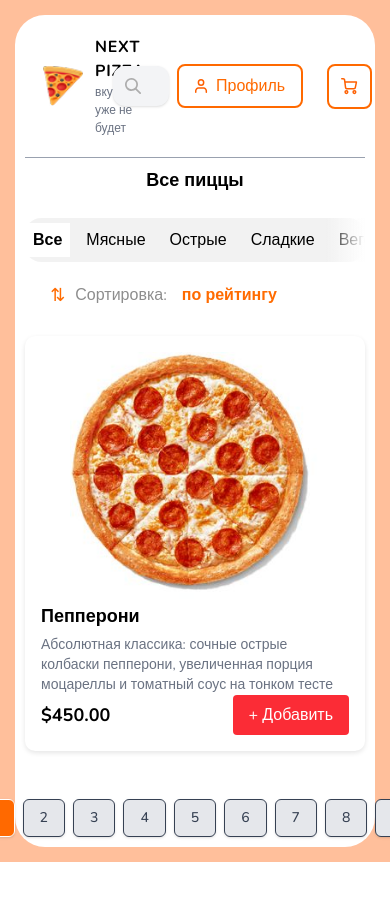
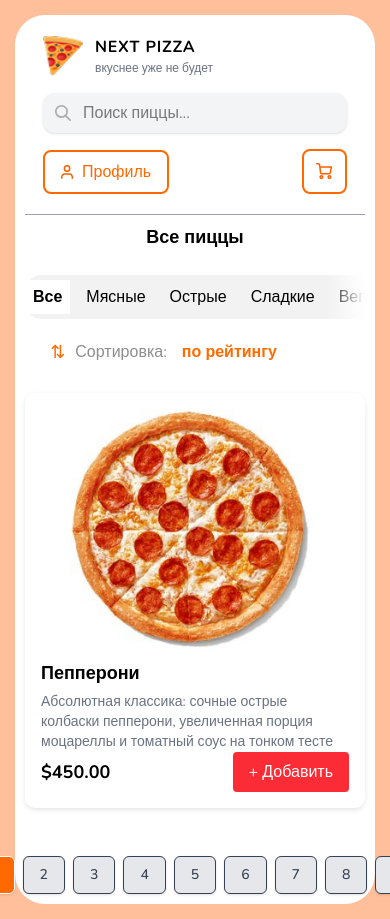
Before and after one commit to GeorgGeo/best-pizza, a Vue app: page / in a window 390 px wide. Shown: the top 919 px of the page. Before the commit the page ends 862 px from the top, so only its background shows below. Built offline with nearby package versions, Linux system fonts and the light colour scheme.

Commit message:
fix adaptive header

```diff
--- a/src/components/HeaderVue.vue
+++ b/src/components/HeaderVue.vue
@@ -101,18 +101,18 @@ onBeforeUnmount(() => {
   <div class="header p-[10px] pb-5 border-b border-gray-400">
     <!-- <h1>Best Pizza</h1> -->
     <div class="container mx-auto">
-      <header class="header flex items-center justify-between px-2 lg:px-8">
+      <header class="header flex flex-col gap-4 px-2 lg:px-8 lg:grid lg:grid-cols-3 lg:items-center">
         <!-- Logo -->
-        <a href="/" class="flex items-center gap-3">
+        <a href="/" class="flex items-center gap-3 w-full lg:w-auto">
           <img src="../assets/images/logo.png" alt="Best Pizza Logo" class="logo h-10 w-10" />
-          <div>
+          <div class="min-w-0">
             <h1 class="xl:text-xl text-md font-bold text-black tracking-wider">NEXT PIZZA</h1>
             <p class="text-gray-500 lg:text-base text-[12px]">вкуснее уже не будет</p>
           </div>
         </a>
         <!-- Search -->
-         <div class="search flex-1 mx-2">
-          <div class="relative">
+         <div class="search w-full lg:col-span-1">
+          <div class="relative w-full max-w-xl">
             <input
               v-model="search"
               type="text" placeholder="Поиск пиццы..."
@@ -123,7 +123,7 @@ onBeforeUnmount(() => {
           </div>
          </div>
         <!-- Profile and cart  -->
-        <div class="profile-cart flex items-center gap-6">
+        <div class="profile-cart flex items-center justify-between w-full lg:justify-end gap-3 lg:gap-5">
           <!-- profile with dropdown -->
           <div class="profile-dropdown relative" ref="dropdownRef" id="profile-dropdown">
             <button @click.stop="isAuth ? toggleDropdown() : emit('open-login')" class="flex items-center gap-2 focus:outline-none py-2 px-4 border-2 border-orange-500 text-orange-500 rounded-lg hover:bg-orange-50 transition-colors duration-200">
@@ -131,7 +131,7 @@ onBeforeUnmount(() => {
                 <div class="w-8 h-8 rounded-full bg-orange-500 text-white flex items-center justify-center font-bold">
                   {{ currentUser.name.charAt(0).toUpperCase() }}
                 </div>
-                <span>{{ currentUser.name }}</span>
+                <span class="hidden sm:block">{{ currentUser.name }}</span>
               </template>
               <template v-else>
                 <svg width="13" height="14" viewBox="0 0 13 14" fill="none" xmlns="http://www.w3.org/2000/svg">
```
